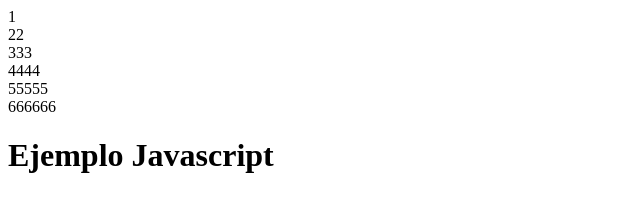
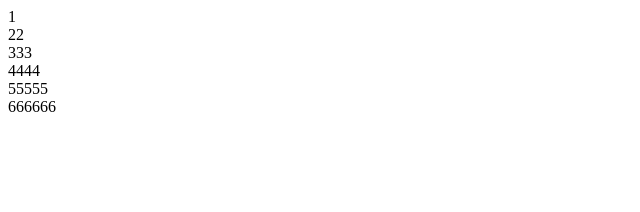
Before and after one commit to Carluchox/triangulo, a plain HTML site: page index.html in a window 1280 px wide. Shown: the whole page, without its empty margins (0-640 px from the left). Drawn offline with Linux system fonts and the light colour scheme.

Commit message:
Update index.html
Elimino línea de texto

```diff
--- a/index.html
+++ b/index.html
@@ -8,6 +8,5 @@
   <script src="script.js"></script>
 </head>
 <body>
-    <h1>Ejemplo Javascript</h1>
 </body>
 </html>
```
